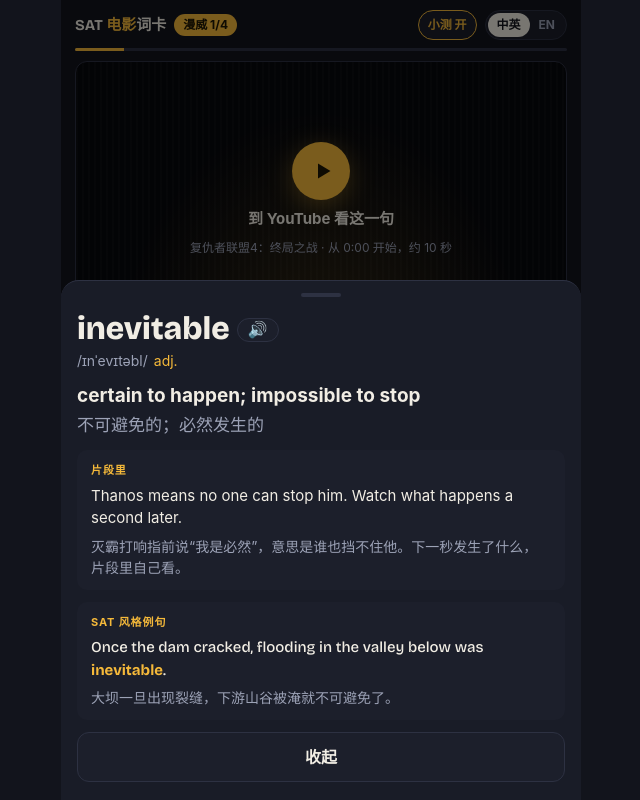
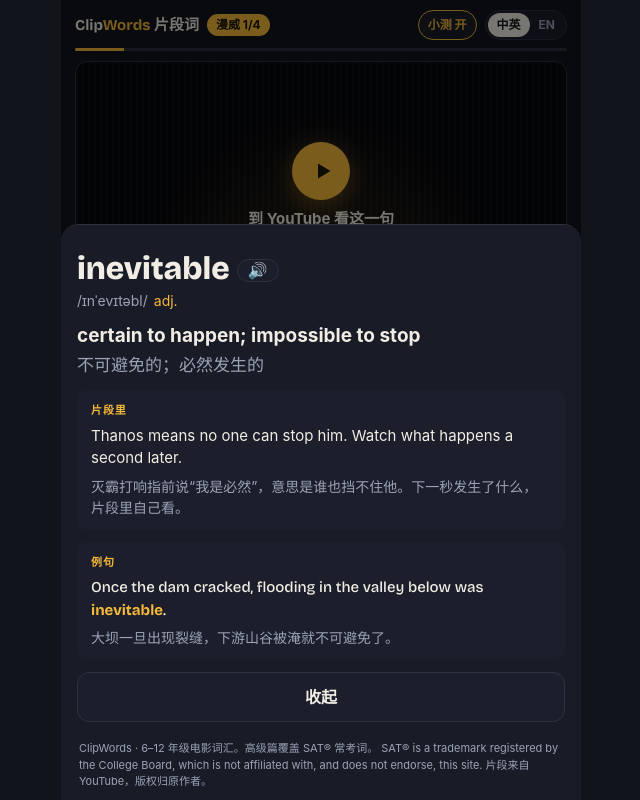
Before and after one commit to JoyceWay/clipwords, a plain HTML site: page index.html in a window 1280 px wide. Both pictures are taken after a click on the button "看意思". Shown: the whole page, without its empty margins (319-959 px from the left). Drawn offline with nearby package versions, Linux system fonts and the light colour scheme.

Commit message:
Rebrand to ClipWords (grades 6-12) and add trademark note

```diff
--- a/index.html
+++ b/index.html
@@ -3,7 +3,7 @@
 <head>
 <meta charset="utf-8">
 <meta name="viewport" content="width=device-width, initial-scale=1">
-<title>SAT 电影词卡</title>
+<title>ClipWords · 片段词 — Grades 6–12 vocab from movies</title>
 <link rel="preconnect" href="https://fonts.googleapis.com">
 <link rel="preconnect" href="https://fonts.gstatic.com" crossorigin>
 <link href="https://fonts.googleapis.com/css2?family=Bricolage+Grotesque:opsz,wght@12..96,500;12..96,700;12..96,800&display=swap" rel="stylesheet">
@@ -143,6 +143,7 @@ svg[data-e="neutral"] .e-neutral, svg[data-e="listen"] .e-listen, svg[data-e="wo
 .chips { display: flex; flex-wrap: wrap; gap: 6px; }
 .chips i { font-style: normal; font-size: 14px; padding: 3px 9px; border-radius: 999px; background: #262a38; }
 .box.tip { border-left: 3px solid var(--accent); }
+.legal { font-size: 11px; line-height: 1.5; color: var(--muted); margin: 6px 2px 0; }
 
 @keyframes pop { 0% { transform: scale(.85); } 60% { transform: scale(1.12); } 100% { transform: scale(1); } }
 @keyframes bounce { 0%,100% { transform: translateY(0); } 35% { transform: translateY(-12px); } 65% { transform: translateY(2px); } }
@@ -190,7 +191,7 @@ svg[data-e="neutral"] .e-neutral, svg[data-e="listen"] .e-listen, svg[data-e="wo
 <script src="words.js"></script>
 <script>
 // ---------- Content ----------
-// Each clip: YouTube id, start/end seconds, and caption cues. cue.t = when the line appears, cue.hit = when the SAT word is said
+// Each clip: YouTube id, start/end seconds, and caption cues. cue.t = when the line appears, cue.hit = when the word is said
 // (measured from YouTube's own captions). Lines are kept short; the clip carries the rest of the scene.
 const SERIES = {
   marvel: { zh: "漫威", en: "Marvel" },
@@ -279,7 +280,7 @@ function say(html, popIt) {
 function renderChrome() {
   const it = FEED[idx];
   document.documentElement.lang = L("zh-CN", "en");
-  $("brand").innerHTML = L("SAT <span>电影</span>词卡", "SAT <span>Movie</span> Words");
+  $("brand").innerHTML = L("Clip<span>Words</span> 片段词", "Clip<span>Words</span>");
   $("langZh").setAttribute("aria-pressed", String(LANG === "zh"));
   const qb = $("quizBtn"); qb.setAttribute("aria-pressed", String(QUIZ)); qb.textContent = QUIZ ? L("小测 开", "Quiz on") : L("小测 关", "Quiz off");
   qb.title = QUIZ ? L("点一下关掉小测", "Tap to turn quizzes off") : L("点一下打开小测", "Tap to turn quizzes on");
@@ -313,7 +314,7 @@ function captionHTML(w, t) {
 function wordPanel(w) {
   const movieLine = LANG === "zh" ? `${esc(w.movie)}（${esc(w.zhMovie)}，${w.year}）` : `${esc(w.movie)} (${w.year})`;
   return `
-    <div class="chip"><small>SAT WORD</small><span class="w ${INLINE ? "hidden" : ""}" id="chipWord">${INLINE ? "• • • • •" : esc(w.word)}</span><span class="ipa" id="chipIpa">${INLINE ? "" : esc(w.ipa)}</span></div>
+    <div class="chip"><small>${esc(L("今日单词", "WORD"))}</small><span class="w ${INLINE ? "hidden" : ""}" id="chipWord">${INLINE ? "• • • • •" : esc(w.word)}</span><span class="ipa" id="chipIpa">${INLINE ? "" : esc(w.ipa)}</span></div>
     <div class="caption"><div id="capLine">${captionHTML(w, INLINE ? -1 : null)}</div>
       <footer><span>${esc(w.speaker)} · ${movieLine}</span><span class="rating">${w.rating}</span></footer></div>
     <div class="host">${HOST_SVG}<div class="bubble" id="bubble"></div></div>
@@ -364,7 +365,7 @@ function render(dir) {
     panel.innerHTML = wordPanel(w);
     $("cliprow").innerHTML = clipRow(w);
     if (INLINE) {
-      host("listen"); say(L(`仔细听……有个 SAT 词要来了`, `Listen… an SAT word is coming`));
+      host("listen"); say(L(`仔细听……有个好词要来了`, `Listen… a big word is coming`));
       drawClipbar(w);
       loadClip(w);
     } else {
@@ -420,9 +421,10 @@ function openSheet() {
     <div class="pron">${esc(w.ipa)}<i>${esc(w.pos)}</i></div>
     <div class="def-en">${esc(w.en)}</div>${zh ? `<div class="def-zh">${esc(w.zh)}</div>` : ""}
     <p class="box"><span class="label">${L("片段里", "IN THE CLIP")}</span><span>${esc(w.noteEn)}</span>${zh ? `<span class="zh">${esc(w.noteZh)}</span>` : ""}</p>
-    <p class="box"><span class="label">${L("SAT 风格例句", "SAT-STYLE EXAMPLE")}</span><span class="en">${ex}</span>${zh ? `<span class="zh">${esc(w.exZh)}</span>` : ""}</p>
+    <p class="box"><span class="label">${L("例句", "EXAMPLE")}</span><span class="en">${ex}</span>${zh ? `<span class="zh">${esc(w.exZh)}</span>` : ""}</p>
     ${extrasHTML(w, zh)}
-    <button type="button" class="closebtn" id="closeSheet">${L("收起", "Close")}</button>`;
+    <button type="button" class="closebtn" id="closeSheet">${L("收起", "Close")}</button>
+    <p class="legal">${L("ClipWords · 6–12 年级电影词汇。高级篇覆盖 SAT® 常考词。", "ClipWords · Grades 6–12 vocab from movies. The Advanced level covers common SAT® words.")} SAT® is a trademark registered by the College Board, which is not affiliated with, and does not endorse, this site. ${L("片段来自 YouTube，版权归原作者。", "Clips play from YouTube; rights belong to their owners.")}</p>`;
   $("closeSheet").addEventListener("click", closeSheet);
   const sb2 = $("sayBtn"); if (sb2) sb2.addEventListener("click", () => speak(w.word));
   $("app").classList.add("sheet-open");
@@ -568,7 +570,7 @@ function setLang(l) {
     $("meaningBtn").addEventListener("click", openSheet);
     const rp = $("replayBtn"); if (rp) rp.addEventListener("click", () => loadClip(it.w, true));
     if (!INLINE) { $("player").innerHTML = jumpTile(it.w); host("wow"); say(`<b>${esc(it.w.word)}</b> = ${esc(L(it.w.short.zh, it.w.short.en))}<br>${L("点上面到 YouTube 看这一句", "Tap above to watch the line")}`); }
-    else { litWord = false; clipEnded = false; host("listen"); say(L("仔细听……有个 SAT 词要来了", "Listen… an SAT word is coming")); if (wasLit || wasEnded) tick(); }
+    else { litWord = false; clipEnded = false; host("listen"); say(L("仔细听……有个好词要来了", "Listen… a big word is coming")); if (wasLit || wasEnded) tick(); }
     if ($("app").classList.contains("sheet-open")) openSheet();
   } else {
     render(0);
```
